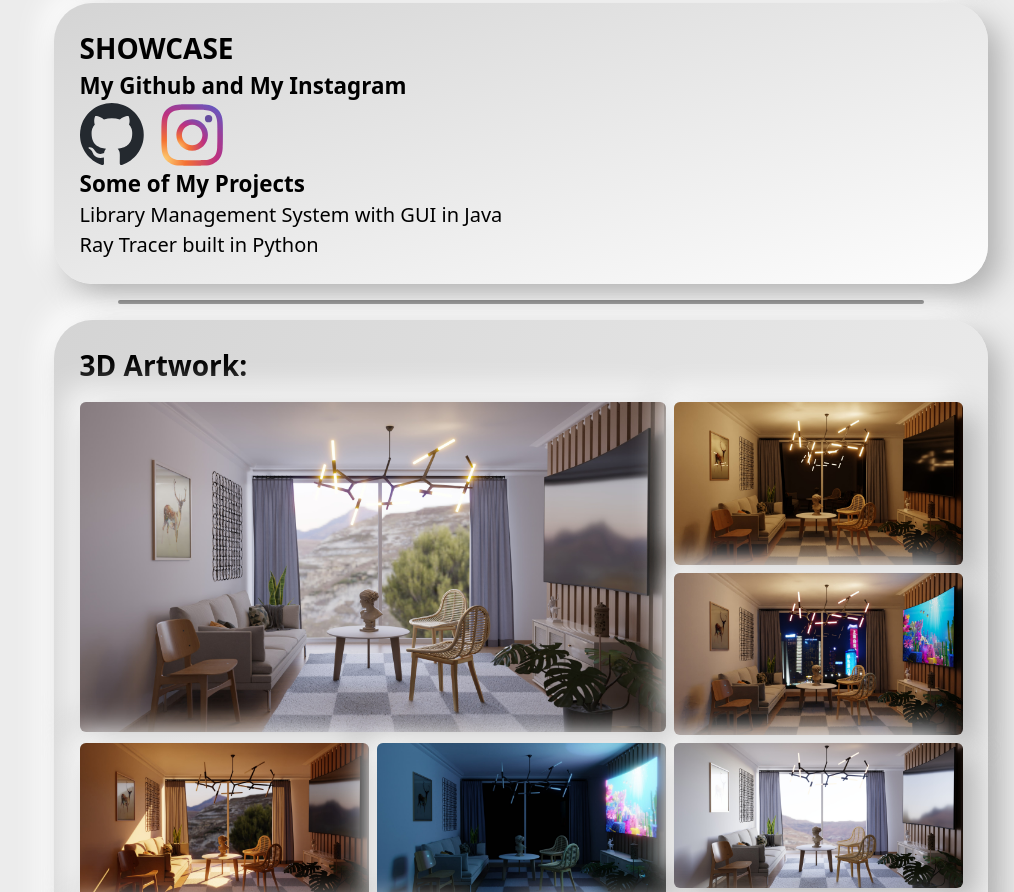
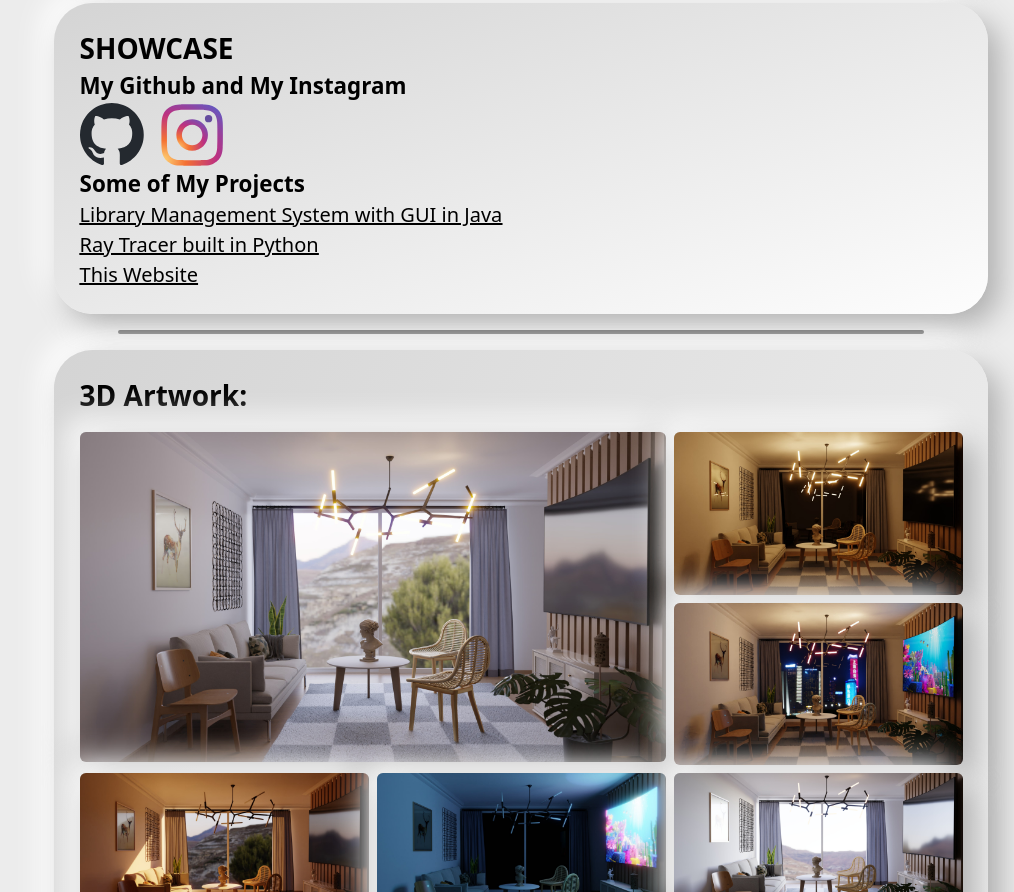
Before and after one commit to redisitic/personal-website, a website built with Vite: page index.html in a window 1280 px wide. Shown: the part 1175-2067 px from the top of the page, without its empty margins (266-1280 px from the left). Built offline with nearby package versions, Linux system fonts and the light colour scheme; some packages are replaced by stand-ins of ours; files whose address does not match are found by name; what universal-analytics would draw is missing.

Commit message:
Added This website under showcase section ¯\_(ツ)_/¯

```diff
--- a/index.html
+++ b/index.html
@@ -77,8 +77,9 @@
                 </li>
                 <li class="text-[2.8vh] font-semibold">Some of My Projects</li>
                 <ul>
-                    <li class="hover:list-disc"><a href="https://github.com/redisitic/LibraryManagementSystem">Library Management System with GUI in Java</a></li>
-                    <li class="hover:list-disc"><a href="https://github.com/redisitic/Python-RayTracer-MiniProject">Ray Tracer built in Python</a></li>
+                    <li class="underline hover:list-disc"><a href="https://github.com/redisitic/LibraryManagementSystem">Library Management System with GUI in Java</a></li>
+                    <li class="underline hover:list-disc"><a href="https://github.com/redisitic/Python-RayTracer-MiniProject">Ray Tracer built in Python</a></li>
+                    <li class="underline hover:list-disc"><a href="https://github.com/redisitic/personal-website">This Website</a></li>
                 </ul>
             </ul>
         </div>
```
